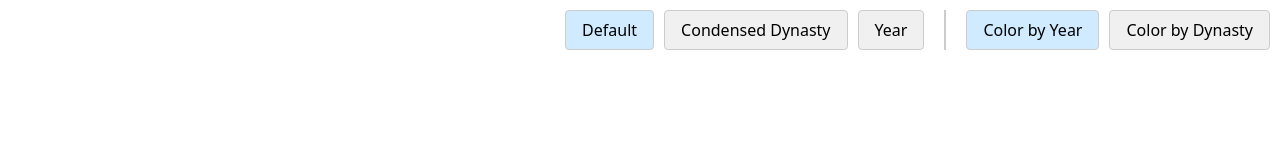
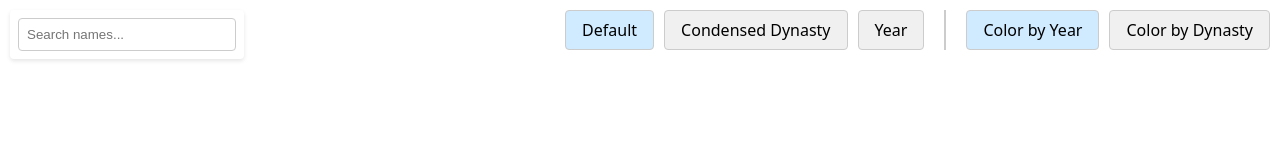
Before and after one commit to rolandyangg/aca-family-tree, a React (Vite) app: page / in a window 1280 px wide. Shown: the top 160 px of the page. Built offline with nearby package versions, Linux system fonts and the light colour scheme.

Commit message:
Search Bar

```diff
--- a/src/FamilyTree.jsx
+++ b/src/FamilyTree.jsx
@@ -1,5 +1,5 @@
-import React, { useMemo, useState } from 'react';
-import { ReactFlow, Background, Controls, Handle, Position, useNodesState, useEdgesState  } from '@xyflow/react';
+import React, { useMemo, useState, useCallback } from 'react';
+import { ReactFlow, Background, Controls, Handle, Position, useNodesState, useEdgesState, useReactFlow, ReactFlowProvider } from '@xyflow/react';
 import '@xyflow/react/dist/style.css';
 import DATA, { EXEC } from "./data"
 import { zodiacColors, zodiacEmojis } from './constants';
@@ -116,10 +116,13 @@ function getZodiacEmoji(name) {
   return '';
 }
 
-const FamilyTree = () => {
-  const [colorMode, setColorMode] = useState('year'); // 'year' or 'dynasty'
-  // Modes: 'default' (tidy tree), 'dynasty' (condensed dynasty), 'year' (original by year)
+// Create a new inner component that uses useReactFlow
+const FamilyTreeInner = () => {
+  const [colorMode, setColorMode] = useState('year');
   const [positionMode, setPositionMode] = useState('default');
+  const [searchQuery, setSearchQuery] = useState('');
+  const [currentSearchIndex, setCurrentSearchIndex] = useState(0);
+  const { fitView } = useReactFlow();
 
   const { allRawNodes, allRawEdges } = useMemo(() => {
     const rawNodes = [];
@@ -131,7 +134,6 @@ const FamilyTree = () => {
         rawNodes.push({
           id: name,
           type: 'name',
-          // Position and bgColor will be set in useEffect
           data: {
             label: `${name} ${zodiacEmojis[level]}${getZodiacEmoji(name)}`,
           }
@@ -149,7 +151,7 @@ const FamilyTree = () => {
       }
     }
     return { allRawNodes: rawNodes, allRawEdges: rawEdges };
-  }, []); // No dependencies, runs once
+  }, []);
 
   const [nodes, setNodes, onNodesChange] = useNodesState([]);
   const [edges, setEdges, onEdgesChange] = useEdgesState(allRawEdges);
@@ -338,8 +340,127 @@ const FamilyTree = () => {
     setNodes(newNodes);
   }, [positionMode, colorMode, allRawNodes]); // Dependencies: positionMode, colorMode, allRawNodes. dynastyColorMap and zodiacColors are constants.
 
+  // Add search functionality
+  const matchingNodes = useMemo(() => {
+    if (!searchQuery) return [];
+    const query = searchQuery.toLowerCase();
+    return nodes.filter(node =>
+      node.id.toLowerCase().includes(query)
+    );
+  }, [nodes, searchQuery]);
+
+  const handleSearchChange = (e) => {
+    setSearchQuery(e.target.value);
+    setCurrentSearchIndex(0);
+  };
+
+  const handleSearchKeyDown = (e) => {
+    if (!matchingNodes.length) return;
+
+    if (e.key === 'Enter') {
+      e.preventDefault();
+      const nextIndex = (currentSearchIndex + 1) % matchingNodes.length;
+      setCurrentSearchIndex(nextIndex);
+      const node = matchingNodes[nextIndex];
+      fitView({ nodes: [node], duration: 800, padding: 0.2 });
+    }
+  };
+
+  const cycleSearchResult = (direction) => {
+    if (!matchingNodes.length) return;
+
+    const newIndex = direction === 'up'
+      ? (currentSearchIndex - 1 + matchingNodes.length) % matchingNodes.length
+      : (currentSearchIndex + 1) % matchingNodes.length;
+
+    setCurrentSearchIndex(newIndex);
+    const node = matchingNodes[newIndex];
+    fitView({ nodes: [node], duration: 800, padding: 0.2 });
+  };
+
+  // Update node styles based on search
+  const nodesWithSearchHighlight = useMemo(() => {
+    return nodes.map(node => {
+      const isMatch = matchingNodes.includes(node);
+      const isCurrentMatch = isMatch && node === matchingNodes[currentSearchIndex];
+
+      return {
+        ...node,
+        style: {
+          ...node.style,
+          border: isCurrentMatch ? '4px solid #ff0000' : isMatch ? '3px solid #ff6666' : undefined,
+          boxShadow: isCurrentMatch ? '0 0 10px rgba(255, 0, 0, 0.7)' : undefined,
+        }
+      };
+    });
+  }, [nodes, matchingNodes, currentSearchIndex]);
+
   return (
     <div style={{ width: '100vw', height: '100vh', backgroundColor: 'white' }}>
+      {/* Search bar */}
+      <div style={{
+        position: 'absolute',
+        top: 10,
+        left: 10,
+        zIndex: 5,
+        display: 'flex',
+        alignItems: 'center',
+        gap: '8px',
+        backgroundColor: 'white',
+        padding: '8px',
+        borderRadius: '4px',
+        boxShadow: '0 2px 4px rgba(0,0,0,0.1)'
+      }}>
+        <input
+          type="text"
+          value={searchQuery}
+          onChange={handleSearchChange}
+          onKeyDown={handleSearchKeyDown}
+          placeholder="Search names..."
+          style={{
+            padding: '8px',
+            border: '1px solid #ccc',
+            borderRadius: '4px',
+            width: '200px'
+          }}
+        />
+        {matchingNodes.length > 0 && (
+          <div style={{ display: 'flex', alignItems: 'center', gap: '4px' }}>
+            <button
+              onClick={() => cycleSearchResult('up')}
+              style={{
+                padding: '4px 8px',
+                backgroundColor: '#f0f0f0',
+                border: '1px solid #ccc',
+                borderRadius: '4px',
+                cursor: 'pointer',
+                color: '#000',
+                fontSize: '14px'
+              }}
+            >
+              ↑
+            </button>
+            <span style={{ color: '#666' }}>
+              {currentSearchIndex + 1} of {matchingNodes.length}
+            </span>
+            <button
+              onClick={() => cycleSearchResult('down')}
+              style={{
+                padding: '4px 8px',
+                backgroundColor: '#f0f0f0',
+                border: '1px solid #ccc',
+                borderRadius: '4px',
+                cursor: 'pointer',
+                color: '#000',
+                fontSize: '14px'
+              }}
+            >
+              ↓
+            </button>
+          </div>
+        )}
+      </div>
+
       <div style={{
         position: 'absolute',
         top: 10,
@@ -419,7 +540,7 @@ const FamilyTree = () => {
         </button>
       </div>
       <ReactFlow
-        nodes={nodes}
+        nodes={nodesWithSearchHighlight}
         edges={edges}
         onNodesChange={onNodesChange}
         onEdgesChange={onEdgesChange}
@@ -435,6 +556,15 @@ const FamilyTree = () => {
       </ReactFlow>
     </div>
   );
-}
+};
+
+// Main component that provides the ReactFlowProvider
+const FamilyTree = () => {
+  return (
+    <ReactFlowProvider>
+      <FamilyTreeInner />
+    </ReactFlowProvider>
+  );
+};
 
 export default FamilyTree;
```
